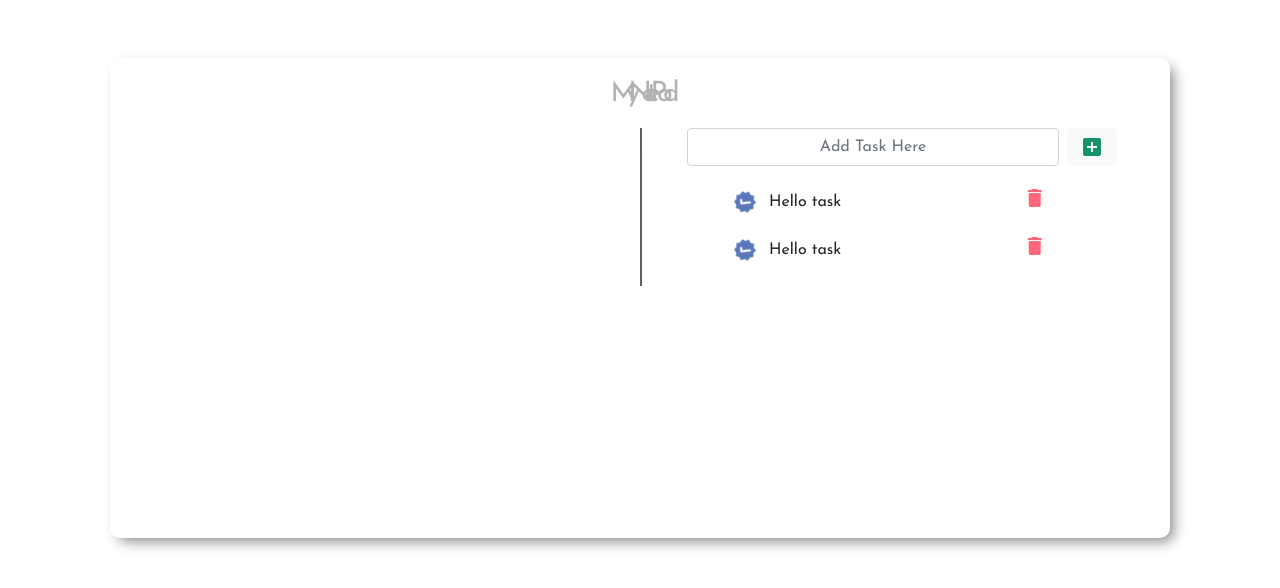
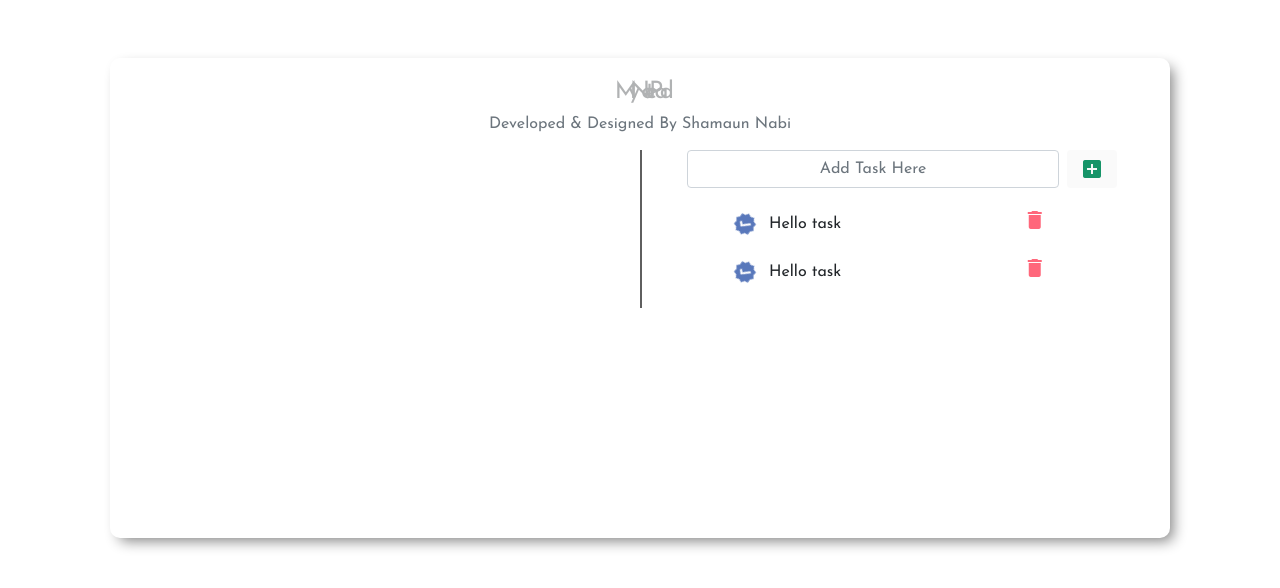
Before and after one commit to Shamaun-Nabi/Daily-Task-NotePad, a React (Create React App) app: page / in a window 1280 px wide. Shown: the part 102-690 px from the top of the page. Built offline with nearby package versions, Linux system fonts and the light colour scheme.

Commit message:
design done

```diff
--- a/src/App.css
+++ b/src/App.css
@@ -23,6 +23,11 @@
   -moz-box-shadow: 6px 6px 14px -3px rgba(0, 0, 0, 0.49);
   overflow-y: scroll;
   /* overflow: hidden; */
+}
+
+.sideLogo{
+    width: 100px;
+    height:100px;
 }
 
 .TaskName {
--- a/src/App.js
+++ b/src/App.js
@@ -10,11 +10,12 @@ function App() {
     <div className="container d-flex align-items-center justify-content-center">
       <div className="mainWrapper d-flex align-items-center justify-content-center">
         <div className="displayWrapper">
-          <h3 className="text-center mb-2 tracking-in-expand">My NotePad</h3>
+          <h4 className="text-center mb-2 tracking-in-expand">My NotePad</h4>
+          <h6 className="text-center text-muted">Developed & Designed By Shamaun Nabi</h6>
           <div className="row d-flex  justify-content-center mt-3">
             <div className=" col-sm-12 col-md-6 col-lg-6 leftBar d-none d-md-block d-lg-block">
               <lottie-player
-                className=""
+                className="sideLogo"
                 autoplay
                 loop
                 mode="normal"
```
